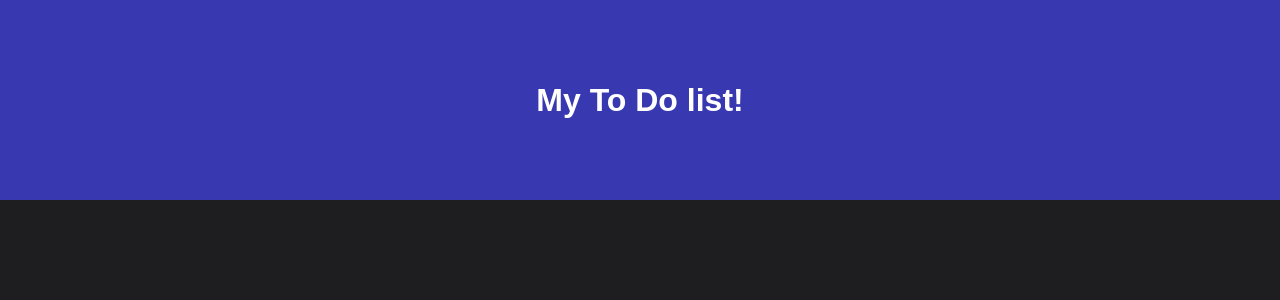
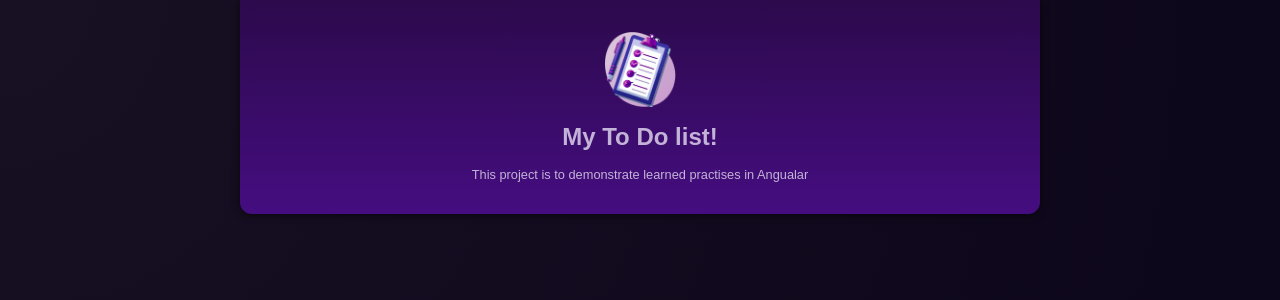
Before and after one commit to Miro-Jankech/myToDoList, an Angular app: page / in a window 1280 px wide. Shown: the top 300 px of the page. Built offline with nearby package versions, Linux system fonts and the light colour scheme.

Commit message:
user component created

```diff
--- a/src/app/header/header.component.css
+++ b/src/app/header/header.component.css
@@ -1,17 +1,52 @@
 header {
-  margin: 0; /* remove default margin */
   display: flex;
-  justify-content: center; /* horizontal center */
-  align-items: center;     /* vertical center */
+  flex-direction: column;
+  align-items: center;
+  gap: 1rem;
+  width: 90%;
+  max-width: 50rem;
+  margin: 0 auto 2rem auto;
+  text-align: center;
+  background: linear-gradient(
+    to bottom,
+    #2c0a4c,
+    #450d80
+  );
+  padding: 1rem;
+  border-bottom-right-radius: 12px;
+  border-bottom-left-radius: 12px;
+  box-shadow: 0 1px 8px rgba(0, 0, 0, 0.6);
+}
+
+img {
+  width: 3.5rem;
+  object-fit: contain;
 }
 
 h1 {
-  background-color: rgb(56, 56, 176);
-  height: 200px;
-  width: 100%; /* optional, to see the box size */
-  color: white;
-  display: flex;
-  justify-content: center; /* center text horizontally */
-  align-items: center;     /* center text vertically */
-  margin: 0; /* remove default margin */
+  font-size: 1.25rem;
+  margin: 0;
+  padding: 0;
 }
+
+p {
+  margin: 0;
+  font-size: 0.8rem;
+  text-wrap: balance;
+}
+
+@media (min-width: 768px) {
+  header {
+    padding: 2rem;
+  }
+
+  img {
+    width: 4.5rem;
+  }
+
+  h1 {
+    font-size: 1.5rem;
+    margin: 0;
+    padding: 0;
+  }
+}
--- a/src/app/header/header.component.html
+++ b/src/app/header/header.component.html
@@ -1,3 +1,5 @@
 <header>
+  <img src="assets/task-management-logo.png" alt="">
   <h1>My To Do list!</h1>
+  <p>This project is to demonstrate learned practises in Angualar</p>
 </header>
--- /dev/null
+++ b/src/app/user/user.component.html
@@ -0,0 +1 @@
+<p>user works!</p>
--- a/src/styles.css
+++ b/src/styles.css
@@ -1,10 +1,17 @@
 /* You can add global styles to this file, and also import other style files */
+* {
+  box-sizing: border-box;
+}
+
 html {
-  font-family: sans-serif;
+  height: 100%;
 }
 
 body {
+  font-family: "Poppins", sans-serif;
+  background: radial-gradient(circle at top left, #181023, #0b0519);
+  color: #c3b3d8;
   margin: 0;
-  background-color: #1e1d20;
-  color: #ede8f7;
+  padding: 0;
+  height: 100%;
 }
```
Also changed, not shown: src/app/user/user.component.ts (added, +12 -0 lines), src/app/user/user.component.css (added), src/assets/task-management-logo.png (added), 1 other file (tests, documents, lock files or other folders).
